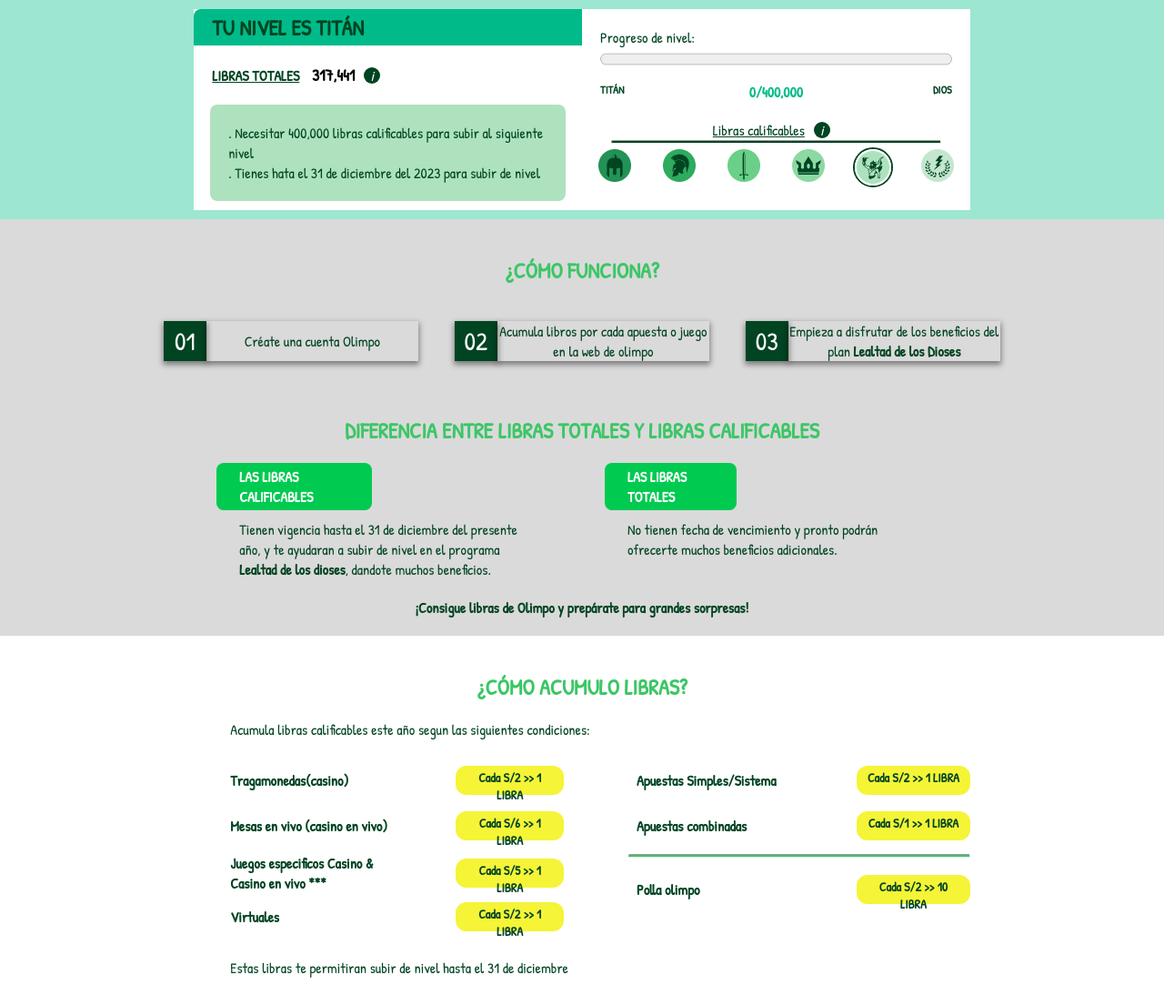
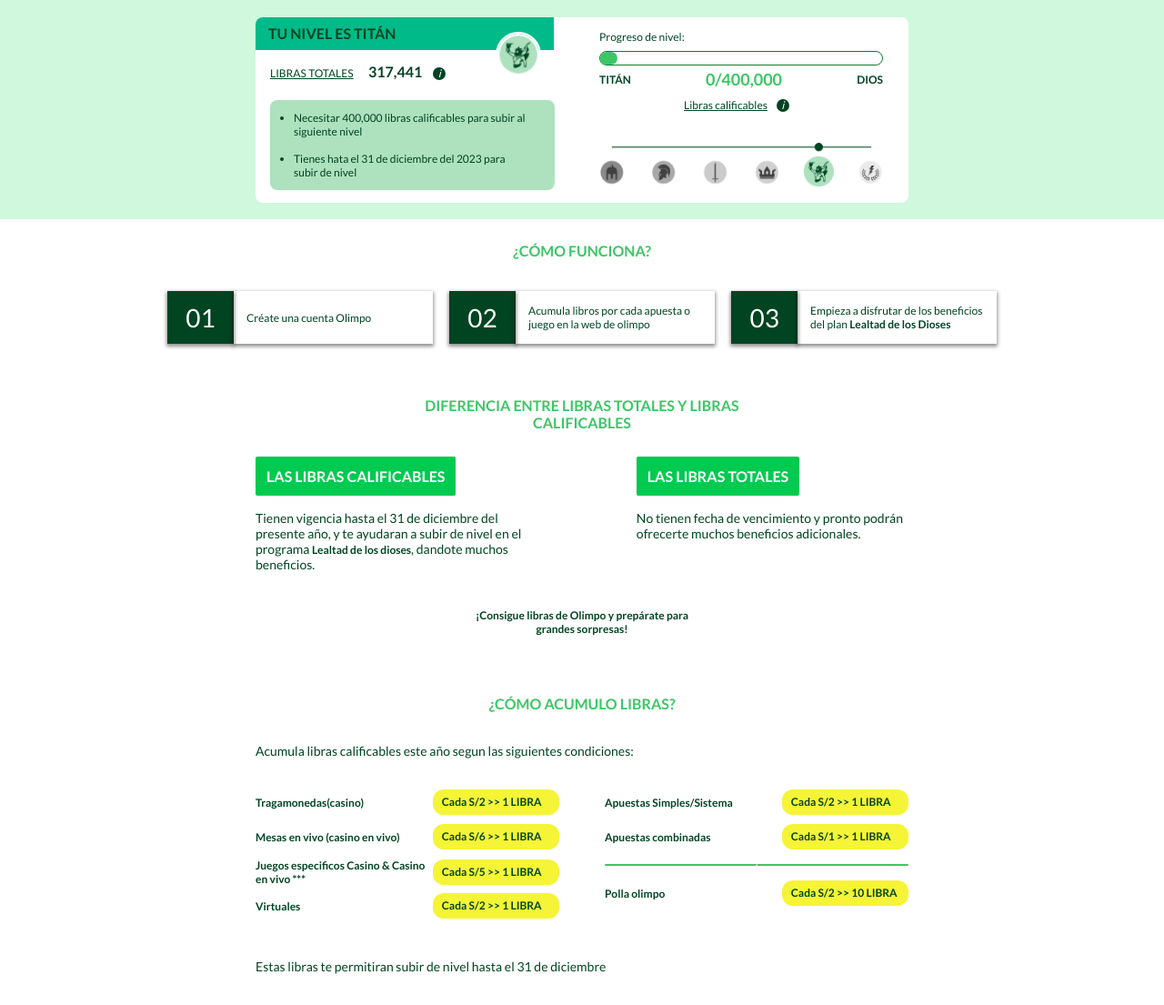
Before and after one commit to lizievi/paginaApuestas, a plain HTML site: page index.html in a window 1280 px wide. Shown: the whole page at 91% size. Drawn offline with Linux system fonts and the light colour scheme; a web font is replaced by a local one.

Commit message:
Mejoras en tipografia y tamano

```diff
--- a/css/style.css
+++ b/css/style.css
@@ -1,18 +1,19 @@
-@import url('https://fonts.googleapis.com/css2?family=Patrick+Hand&display=swap');
+@import url('https://fonts.googleapis.com/css2?family=Lato:wght@400;700&display=swap');
 
 *{
   margin: 0;
   padding: 0;
-  list-style: none;
-  font-family: 'Patrick Hand', cursive;
+  /*list-style: none;*/
+  font-family: 'Lato', sans-serif;
   /*text-decoration: none;*/
   box-sizing: border-box;
   color: #004422;
+  font-size: 12px;
 }
 
 [class*='col-']{
   /*border: 1px solid black;*/
-  text-align: center;
+  text-align: left;
 }
 
 .fila{
@@ -20,254 +21,281 @@
   height: auto;
   display: flex;
   flex-wrap: wrap;
-  margin: auto;
   justify-content:center;
+  text-align: left;
 }
 
 .importante{
   display: inline-block;
   border-radius: 50%;
   background-color: #004422;
-  width: 18px;
-  height: 18px;
-  line-height: 18px;
+  width: 14px;
+  height: 14px;
+  line-height: 14px;
   color: white;
   text-align: center;
   margin: 0 10px;
 }
 
+h1, h2{
+  font-size: 16px;
+  color: #3CC666;
+  margin: 25px 0 30px 0;
+}
+
+h2{
+  text-align: center;
+}
+
 /*======================================
 NIVEL================================*/
-
-.nivel-titulo{
-  background-color: #00bb89;
-  border-radius: 8px 0 0 0;
-  padding: 4px 20px;
-  /*#aee2be #0b5f45 #38c866 #f5f437*/
+.nivel{
+  background-color: #CFF8DC;
+  padding: 19px 0;
+  height: 241px;
 }
 
-.nivel{
-  background-color: #81dfc6c8;
-}
-
-.nivel .col-lg-4{
-  background-color: #fff;
-  margin: 10px 0;
-  padding-bottom: 10px;
-}
-
-.nivel-titulo h2{
-  text-align: left;
-}
-
-.nivel-parrafo p{
-  text-align: left;
-  padding: 20px;
-}
-
-.librasT{
-  color: black;
-  font-size: 18px;
-  margin-left: 10px;
-}
-
-.indicaciones ul{
-  text-align: left;
-  background-color: #aee2be;
-  padding: 20px;
-  margin: auto;
+.nivel-contenedor{
+  width: 718px;
+  background-color: white;
   border-radius: 8px;
 }
 
-.progreso{
-  padding: 20px 20px 0 20px;
+.nivel-contenedor-izquierda{
+  padding: 12px 16px 20px 16px;
+  margin-top: -25px;
 }
 
-.progreso p{
-  text-align: left;
+.nivel-contenedor-titulo{
+  width: 328px;
+  height: 36px;
+  background-color: #00bb89;
+  margin-left: -16px;
+  margin-top: -12px;
+  border-radius: 8px 0 0 0;
+  padding-left: 14px;
 }
 
-.progreso progress{
-  width: 100%;
-  height: 26px;
-  margin: 0;
+.nivel-contenedor-titulo h1{
+  color: #004422;
+  font-size: 16px;
+  font-weight: 700;
+  line-height: 36px;
 }
 
-.progreso-nivel p{
-  padding: 0 20px;
+.nivel-contenedor-titulo img{
+  position: absolute;
+  width: 50px;
+  height: 50px;
+  border-radius: 50%;
+  border: 2px solid white;
+  margin-top: -50px;
+  margin-left: 250px;
 }
 
-.rango-inicial p{
-  text-align: left;
-  font-size: 12px;
+.izquierda-parrafo{
+  height: 146px;
+  padding: 14px 14px 0 0;
 }
 
-.rango p b{
-  color: #00bb89;
+.izquierda-parrafo a{
+  display: inline-block;
+  margin-bottom: 22px;
 }
 
-.rango-final p{
-  text-align: right;
-  font-size: 12px;
-
+.izquierda-parrafo span{
+  font-size: 16px;
+  padding: 0 2px 0 14px;
+  font-weight: 700;
 }
 
-hr {
-  width: 85%;
-  height: 4px;
-  background-color:  #004422;
-  border-radius: 2px;
+.izquierda-parrafo ul{
+  padding: 12px 26px;
+  background-color: #AEE1BE;
+  border-radius: 8px;
+}
+
+.nivel-contenedor-derecha{
+  padding: 14px 28px 16px 19px;
+}
+
+.derecha-parrafo{
+  display: inline-block;
+  margin-bottom: 8px;
+}
+
+.contenedor-progreso{
+  border-radius: 16px;
+  height: 16px;
+  border: 1px solid #04822A;
   margin-bottom: 4px;
 }
 
-.nivel-actual img{
-  border-radius: 50%;
-  border: 2px solid  #004422;
+.progreso{
+  justify-content: start;
+}
+
+.progreso::before{
+  content: "";
+  height: 14px;
+  width: 19px;
+  border-radius: 14px;
+  background-color: #3CC666;
+}
+
+.nivel-contenedor-rango{
+  justify-content: space-between;
+  align-items: center;
+  margin-bottom: 10px;
+}
+
+.nivel-contenedor-rango p{
+  font-weight: 700;
+}
+
+.rango-limite{
+  color: #3CC666;
+  font-size: 18px;
+}
+
+.nivel-calificable{
+  text-align-last: center;
+  margin-bottom: 34px;
+}
+
+.nivel-activo img{
+  width: 100%;
 }
 
 /*======================================
 FUNCION================================*/
-.funcion{
-  background-color: #dadada;
-}
 
-.funcion h2{
-  color: #3CC666;
-  margin: 40px 0 20px 0;
+.funcion-pasos{
+  width: 912px;
+  display: flex;
+  justify-content: space-between;
+  padding: 5px 0 30px 0;
 }
 
 .pasos{
-  padding: 20px;
-  height: 100%;
+  width: 32%;
 }
 
 .pasos-contenido{
   display: flex;
   align-items: center;
-  box-shadow: 0px 3px 6px 1px rgba(0, 0, 0, 0.433);
+  box-shadow: 0 2px 4px 1px rgba(0, 0, 0, 0.433);
   border-left: none;
+  padding: 12px 14px;
 }
 
-.pasos .col-lg-2{
+.pasos .col-lg-3{
   background-color: #004422;
 }
 
-.pasos .col-lg-2 p{
+.pasos .col-lg-3 p{
+  font-size: 28px;
   color: white;
-  font-size: 28px;
+  text-align: center;
 }
 
 .pasos-contenido p{
   width: 100%;
+  text-align: left;
+}
+
+/*======================================
+DIFERENCIA============================*/
+.diferencia {
+  justify-content: center;
+}
+
+.diferencia-titulo{
+  width: 358px;
+  margin: 28px auto;
+}
+
+.diferencia-tipos{
+  width: 718px;
+  justify-content: space-between;
+}
+
+.tipos{
+  display: inline-block;
+  text-align: left;
+  background-color: #00CA50;
+  padding: 12px;
+  font-size: 16px;
+  border-radius: 2px;
+  color: white;
+  margin-bottom: 16px;
+}
+
+.tipo-libra p{
+  font-size: 14px;
+  text-align: left;
+}
+
+.diferencia .animos{
+  margin: 40px 0;
+}
+
+.animos-parrafo{
+  width: 262px;
   text-align: center;
 }
 
 /*======================================
-DIFERENCIA================================*/
-.diferencia{
-  background-color: #dadada;
+CUMULO================================*/
+.cumulo-contenedor{
+  width: 718px;
 }
-
-.diferencia h2{
-  color: #3CC666;
-  margin: 40px 0 20px 0;
-}
-
-.tipoLibra p{
-  padding: 0 50px;
-}
-
-h3{
-  text-align: left;
-  background-color: #00CA50;
-  padding: 4px 25px;
-  margin-left: 25px;
-  font-size: 16px;
-  border-radius: 8px;
-  color: white;
-  margin-bottom: 10px;
-}
-
-.calificables{
-  width: 40%;
-}
-
-.totales{
-  width: 34%;
-}
-
-.tipoLibra p{
-  text-align: left;
-}
-
-.diferencia .animos{
-  margin: 20px 0;
-}
-
-/*======================================
-CUMULO================================*/
-
 .cumulo h2{
-  color: #3CC666;
-  margin: 40px 0 20px 0;
+  margin-bottom: 0;
 }
 
 .cumulo-parrafo{
   text-align: left;
-  margin: 20px 0;
-  margin-left: 40px;
+  margin: 34px 0;
+  font-size: 14px;
 }
 
-.cumulo .izquierda{
-  padding-right: 20px;
+.cumulo-ambos{
+  justify-content: space-between;
 }
 
-.opciones{
-  height: 50px;
-  align-items: center;
+.cumulo-contenedor-lado{
+  width: 334px;
 }
 
-.opciones .col-lg-5{
-  display: flex;
-  justify-content: flex-end;
+.cumulo-opciones{
+  height: 28px;
+  align-items: center;
+  margin-bottom: 10px;
 }
 
-.opciones .detalle{
+.cumulo-opciones .cumulo-detalle{
   text-align: left;
-  padding: 5px 0 5px 40px;
   font-weight: 700;
 }
 
-.derecha .detalle{
-  padding-left: 60px;
-}
-
-.opciones .precio{
-  padding: 3px 10px;
-  width: 70%;
+.cumulo-opciones .cumulo-precio{
+  padding: 6px 10px;
   background-color: #f5f437;
   border-radius: 12px;
-  height: 32px;
+  height: 28px;
   font-weight: 700;
-  font-size: 14px;
 }
 
 .hr-especial{
-  display: flex;
-  justify-content: flex-end;
-  height: 20px;
+  height: 2px;
+  background-color: #3CC666;
+  border-radius: 2px;
+  margin: 16px 0;
 }
 
-.opciones hr{
-  width: 88%;
-  margin-right: 0;
-  padding-right: 0;
-  background-color: #3CC666;
-}
-
-
-
-
+/*==================================FILAS Y COLUMNAS
+====================================================*/
 @media(min-width:1200px){
 .col-lg-12{width: 100%;}
 .col-lg-11{width: 91.66666666%;}
--- a/index.html
+++ b/index.html
@@ -6,199 +6,135 @@
   <meta name="viewport" content="width=device-width, initial-scale=1.0">
   <title>Display</title>
   <link rel="stylesheet" href="./css/style.css">
+  <link rel="stylesheet" href="./fonts/stylesheet.css">
 </head>
 <body>
   <!--ÁÉÍÓÚáéíóúñ¡!-->
-  <div class="fila nivel">
-    <div class="col-lg-4">
-      <div class="fila nivel-titulo">
-        <div class="col-lg-12">
-          <h2>TU NIVEL ES TITÁN</h2>
+  <section class="fila nivel">
+    <div class="fila nivel-contenedor">
+      <div class="col-lg-6 nivel-contenedor-izquierda">
+        <div class="nivel-contenedor-titulo">
+          <h1>TU NIVEL ES TITÁN</h1>
+          <img src="./img/titan-level.jpg" alt="">
         </div>
-      </div>
-      <div class="fila nivel-parrafo">
-        <div class="col-lg-12">
-          <p><a href="#"><b>LIBRAS TOTALES</b></a>
-          <strong class="librasT">317,441</strong><i class="importante">i</i> </p>
-        </div>
-      </div>
-      <div class="fila indicaciones">
-        <div class="col-lg-11">
+        <div class="izquierda-parrafo">
+          <a href="#">LIBRAS TOTALES</a>
+          <span>317,441</span><i class="importante">i</i>
           <ul>
-            <li>. Necesitar 400,000 libras calificables para subir al siguiente nivel</li>
-            <li>. Tienes hata el 31 de diciembre del 2023 para subir de nivel</li>
+            <li>Necesitar 400,000 libras calificables para subir al siguiente nivel</li>
+            <br>
+            <li>Tienes hata el 31 de diciembre del 2023 para subir de nivel</li>
           </ul>
         </div>
       </div>
+      <div class="col-lg-6 nivel-contenedor-derecha">
+        <p class="derecha-parrafo">Progreso de nivel: </p>
+        <div class="fila contenedor-progreso">
+          <div class="fila progreso"></div>
         </div>
-    <div class="col-lg-4">
-      <div class="fila progreso">
-        <div class="col-lg-12">
-          <p>Progreso de nivel: </p>
+        <div class="fila nivel-contenedor-rango">
+          <div><p>TITÁN</p></div>
+          <div><p class="rango-limite">0/400,000</p></div>
+          <div><p>DIOS</p></div>
         </div>
-        <div class="col-lg-12">
-          <progress value="0" min="0"  max="400,000"></progress>
+        <p class="nivel-calificable"><a href="#">Libras calificables</a><i class="importante">i</i></p>
+        <div class="fila nivel-activo">
+          <img src="./img/active-titan.jpg" alt="Nivel: Titán">
         </div>
       </div>
-      <div class="fila progreso-nivel">
-        <div class="col-lg-4 rango-inicial"><p><b>TITÁN</b></p></div>
-        <div class="col-lg-4 rango"><p><b>0/400,000</b></p></div>
-        <div class="col-lg-4 rango-final"><p><b>DIOS</b></p></div>
     </div>
+  </section>
+
+  <section class="fila funcion">
     <div class="fila">
-        <div class="col-lg-12">
-          <p><a href="#">Libras calificables</a><i class="importante">i</i></p>
+      <h2>¿CÓMO FUNCIONA?</h2>
+    </div>
+    <div class="fila funcion-pasos">
+      <div class="fila pasos">
+        <div class="col-lg-3 pasos-contenido"><p>01</p></div>
+        <div class="col-lg-9 pasos-contenido"><p>Créate una cuenta Olimpo</p></div>
+      </div>
+      <div class="fila pasos">
+        <div class="col-lg-3 pasos-contenido"><p>02</p></div>
+        <div class="col-lg-9 pasos-contenido"><p>Acumula libros por cada apuesta o juego en la web de olimpo</p></div>
+      </div>
+      <div class="fila pasos">
+        <div class="col-lg-3 pasos-contenido"><p>03</p></div>
+        <div class="col-lg-9 pasos-contenido"><p>Empieza a disfrutar de los beneficios del plan <strong>Lealtad de los Dioses</strong></p></div>
       </div>
     </div>
-      <div class="fila">
-        <div class="fila">
-          <hr>
+  </section>
+
+  <section class="fila diferencia">
+    <div class="col-lg-12">
+      <h2 class="diferencia-titulo">DIFERENCIA ENTRE LIBRAS TOTALES Y LIBRAS CALIFICABLES</h2>
     </div>
-        <div class="col-lg-2">
-          <img src="./img/guerrero-level.jpg" alt="Nivel: Guerrero">
+
+    <div class="fila diferencia-tipos">
+      <div class="col-lg-5 tipo-libra">
+        <h3 class="tipos">LAS LIBRAS CALIFICABLES</h3>
+        <p>Tienen vigencia hasta el 31 de diciembre del presente año, y te ayudaran a subir de nivel en el programa <strong>Lealtad de los dioses</strong>, dandote muchos beneficios.</p>
       </div>
-        <div class="col-lg-2">
-          <img src="./img/espartano-level.jpg" alt="Nivel: Espartano">
-        </div>
-        <div class="col-lg-2">
-          <img src="./img/heroe-level.jpg" alt="Nivel: Heroe">
-        </div>
-        <div class="col-lg-2">
-          <img src="./img/rey-level.jpg" alt="Nivel: Rey">
-        </div>
-        <div class="col-lg-2 nivel-actual">
-          <img src="./img/titan-level.jpg" alt="Nivel: Titán">
-        </div>
-        <div class="col-lg-2">
-          <img src="./img/dios-level.jpg" alt="Nivel: Dios">
+      <div class="col-lg-5 tipo-libra">
+        <h3 class="tipos">LAS LIBRAS TOTALES</h3>
+        <p>No tienen fecha de vencimiento y pronto podrán ofrecerte muchos beneficios adicionales.</p>
       </div>
     </div>
 
-    </div>
-  </div>
-
-  <div class="fila funcion">
-    <div class="fila">
-      <div class="col-lg-8">
-        <h2>¿CÓMO FUNCIONA?</h2>
-      </div>
-    </div>
-    <div class="col-lg-3">
-      <div class="fila pasos">
-        <div class="col-lg-2 pasos-contenido"><p>01</p></div>
-        <div class="col-lg-10 pasos-contenido"><p>Créate una cuenta Olimpo</p></div>
-      </div>
-    </div>
-
-    <div class="col-lg-3">
-      <div class="fila pasos">
-        <div class="col-lg-2 pasos-contenido"><p>02</p></div>
-        <div class="col-lg-10 pasos-contenido"><p>Acumula libros por cada apuesta o juego en la web de olimpo</p></div>
-      </div>
-    </div>
-
-    <div class="col-lg-3">
-      <div class="fila pasos">
-        <div class="col-lg-2 pasos-contenido"><p>03</p></div>
-        <div class="col-lg-10 pasos-contenido"><p>Empieza a disfrutar de los beneficios del plan <strong>Lealtad de los Dioses</strong></p></div>
-      </div>
-    </div>
-  </div>
-
-  <div class="fila diferencia">
-    <div class="fila">
-      <div class="col-lg-8">
-        <h2>DIFERENCIA ENTRE LIBRAS TOTALES Y LIBRAS CALIFICABLES</h2>
-      </div>
-    </div>
-    <div class="col-lg-4 tipoLibra">
-      <h3 class="calificables">LAS LIBRAS CALIFICABLES</h3>
-      <p>Tienen vigencia hasta el 31 de diciembre del presente año, y te ayudaran a subir de nivel en el programa <strong>Lealtad de los dioses</strong>, dandote muchos beneficios.</p>
-    </div>
-    <div class="col-lg-4 tipoLibra">
-      <h3 class="totales">LAS LIBRAS TOTALES</h3>
-      <p>No tienen fecha de vencimiento y pronto podrán ofrecerte muchos beneficios adicionales.</p>
-    </div>
     <div class="fila animos">
-      <div class="col-lg-4">
+      <div class="animos-parrafo">
         <p><b>¡Consigue libras de Olimpo y prepárate para grandes sorpresas!</b></p>
       </div>
     </div>
+  </section>
+
+  <section class="fila cumulo">
+    <div class="col-lg-12">
+      <h2>¿CÓMO ACUMULO LIBRAS?</h2>
     </div>
 
-  <div class="fila cumulo">
-    <div class="fila">
-      <div class="col-lg-8">
-        <h2>¿CÓMO ACUMULO LIBRAS?</h2>
+    <div class="cumulo-contenedor">
       <p class="cumulo-parrafo">Acumula libras calificables este año segun las siguientes condiciones:</p>
-        <div class="fila">
-          <div class="col-lg-6 izquierda">
-            <div class="fila opciones">
-              <div class="col-lg-7">
-                <p class="detalle">Tragamonedas(casino)</p>
+      <div class="fila cumulo-ambos">
+        <div class="cumulo-contenedor-lado">
+          <div class="fila cumulo-opciones">
+            <p class="col-lg-7 cumulo-detalle">Tragamonedas(casino)</p>
+            <p class="col-lg-5 cumulo-precio">Cada S/2 >> 1 LIBRA</p>
           </div>
-              <div class="col-lg-5">
-                <p class="precio">Cada S/2 >> 1 LIBRA</p>
+          <div class="fila cumulo-opciones">
+            <p class="col-lg-7 cumulo-detalle">Mesas en vivo (casino en vivo)</p>
+            <p class="col-lg-5 cumulo-precio">Cada S/6 >> 1 LIBRA</p>
+          </div>
+          <div class="fila cumulo-opciones">
+            <p class="col-lg-7 cumulo-detalle">Juegos especificos Casino & Casino en vivo ***</p>
+            <p class="col-lg-5 cumulo-precio">Cada S/5 >> 1 LIBRA</p>
+          </div>
+          <div class="fila cumulo-opciones">
+            <p class="col-lg-7 cumulo-detalle">Virtuales</p>
+            <p class="col-lg-5 cumulo-precio">Cada S/2 >> 1 LIBRA</p>
           </div>
         </div>
-            <div class="fila opciones">
-              <div class="col-lg-7">
-                <p class="detalle">Mesas en vivo (casino en vivo)</p>
+        <div class="cumulo-contenedor-lado">
+          <div class="fila cumulo-opciones">
+            <p class="col-lg-7 cumulo-detalle">Apuestas Simples/Sistema</p>
+            <p class="col-lg-5 cumulo-precio">Cada S/2 >> 1 LIBRA</p>
           </div>
-              <div class="col-lg-5">
-                <p class="precio">Cada S/6 >> 1 LIBRA</p>
+          <div class="fila cumulo-opciones">
+            <p class="col-lg-7 cumulo-detalle">Apuestas combinadas</p>
+            <p class="col-lg-5 cumulo-precio">Cada S/1 >> 1 LIBRA</p>
           </div>
-            </div>
-            <div class="fila opciones">
-              <div class="col-lg-7">
-                <p class="detalle">Juegos especificos Casino & Casino en vivo ***</p>
-              </div>
-              <div class="col-lg-5">
-                <p class="precio">Cada S/5 >> 1 LIBRA</p>
-              </div>
-            </div>
-            <div class="fila opciones">
-              <div class="col-lg-7">
-                <p class="detalle">Virtuales</p>
-              </div>
-              <div class="col-lg-5">
-                <p class="precio">Cada S/2 >> 1 LIBRA</p>
-              </div>
-            </div>
-          </div>
-          <div class="col-lg-6 derecha">
-            <div class="fila opciones">
-              <div class="col-lg-7">
-                <p class="detalle">Apuestas Simples/Sistema</p>
-              </div>
-              <div class="col-lg-5">
-                <p class="precio">Cada S/2 >> 1 LIBRA</p>
-              </div>
-            </div>
-            <div class="fila opciones">
-              <div class="col-lg-7">
-                <p class="detalle">Apuestas combinadas</p>
-              </div>
-              <div class="col-lg-5">
-                <p class="precio">Cada S/1 >> 1 LIBRA</p>
-              </div>
-            </div>
-            <div class="fila opciones hr-especial">
+          <div class="fila cumulo-opciones hr-especial">
             <hr>
           </div>
-            <div class="fila opciones">
-              <div class="col-lg-7">
-                <p class="detalle">Polla olimpo</p>
-              </div>
-              <div class="col-lg-5">
-                <p class="precio">Cada S/2 >> 10 LIBRA</p>
-              </div>
+          <div class="fila cumulo-opciones">
+            <p class="col-lg-7 cumulo-detalle">Polla olimpo</p>
+            <p class="col-lg-5 cumulo-precio">Cada S/2 >> 10 LIBRA</p>
           </div>
         </div>
       </div>
       <p class="cumulo-parrafo">Estas libras te permitiran subir de nivel hasta el 31 de diciembre</p>
     </div>
-    </div>
-  </div>
+
+  </section>
 </body>
 </html>
```
Also changed, not shown: img/active-dios.jpg (added), img/active-espartano.jpg (added), img/active-guerrero.jpg (added), img/active-heroe.jpg (added), img/active-rey.jpg (added), img/active-titan.jpg (added). Lines whose indentation alone changed are shown as unchanged.
